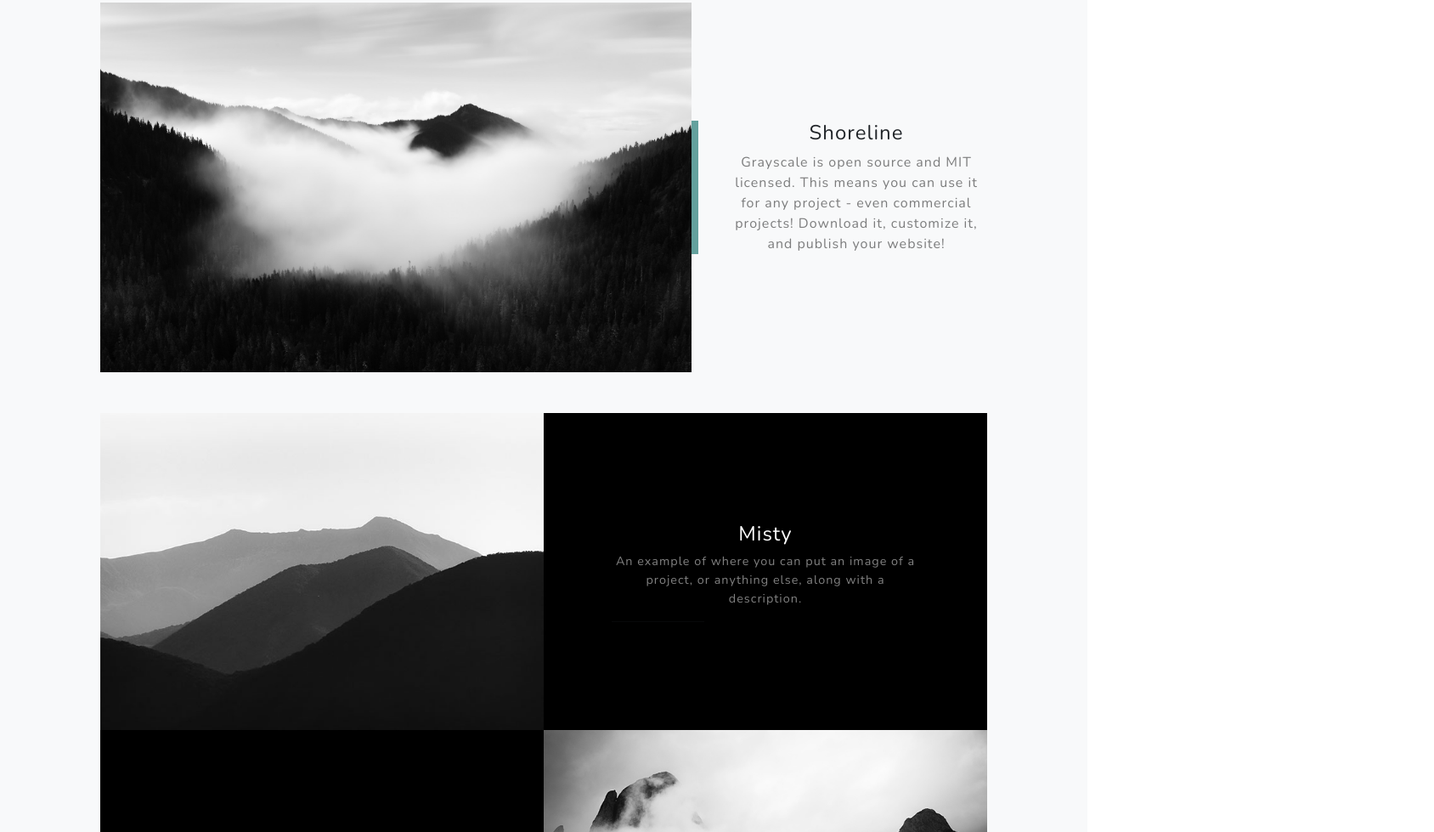
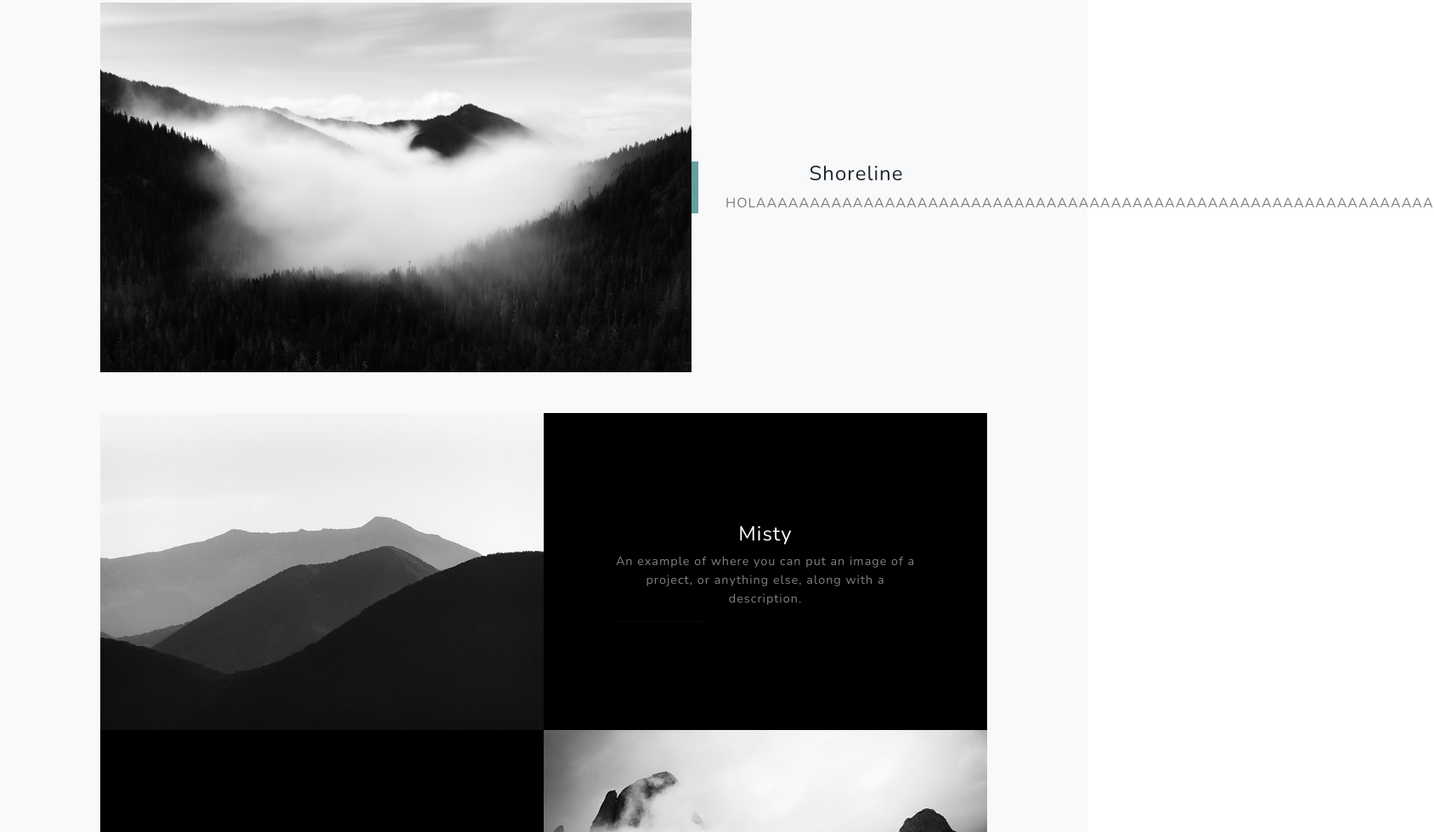
Before and after one commit to Ennamo2000/landing, a plain HTML site: page index.html in a window 1280 px wide. Shown: the part 1626-2605 px from the top of the page at 85% size, 1688 px wide, since content can reach past the window. Drawn offline with nearby package versions, Linux system fonts and the light colour scheme.

Commit message:
subimos cambios

```diff
--- a/index.html
+++ b/index.html
@@ -70,7 +70,7 @@
                     <div class="col-xl-4 col-lg-5">
                         <div class="featured-text text-center text-lg-left">
                             <h4>Shoreline</h4>
-                            <p class="text-black-50 mb-0">Grayscale is open source and MIT licensed. This means you can use it for any project - even commercial projects! Download it, customize it, and publish your website!</p>
+                            <p class="text-black-50 mb-0">HOLAAAAAAAAAAAAAAAAAAAAAAAAAAAAAAAAAAAAAAAAAAAAAAAAAAAAAAAAAAAAAAA</p>
                         </div>
                     </div>
                 </div>
```
